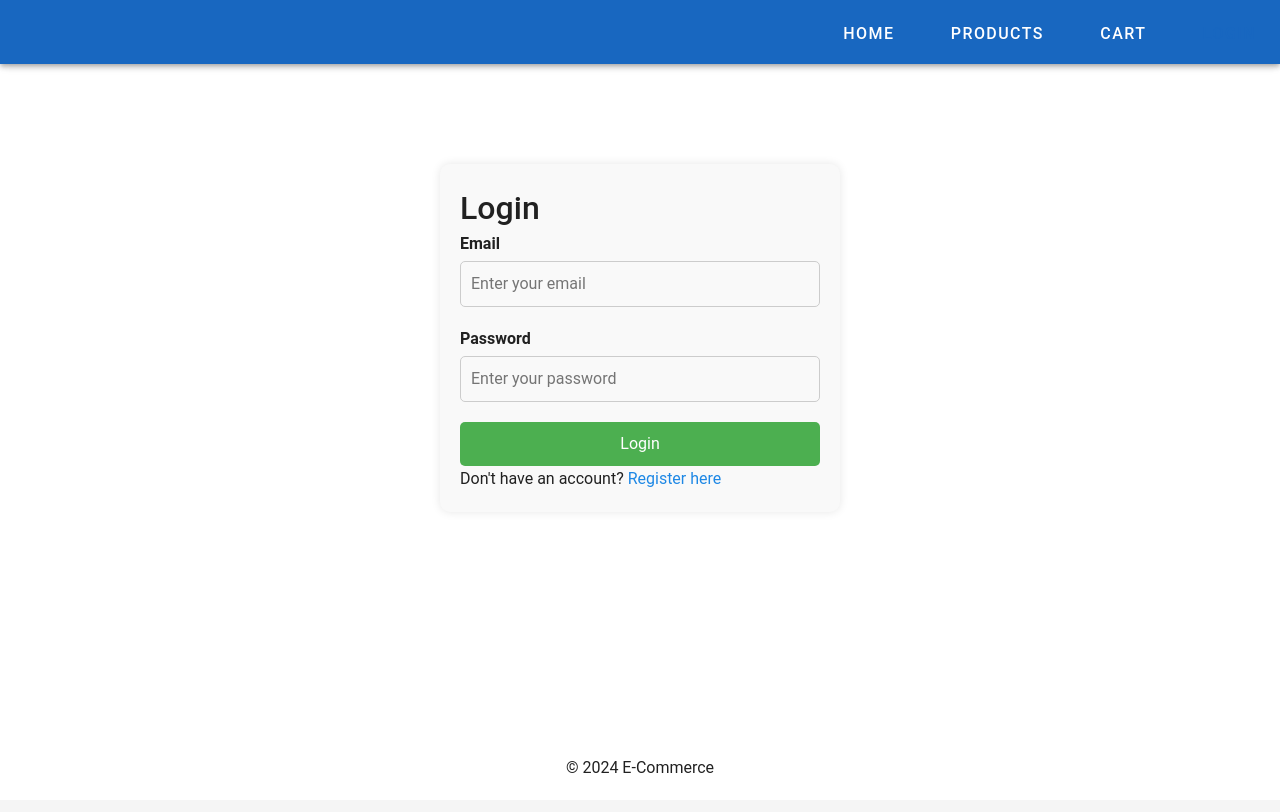
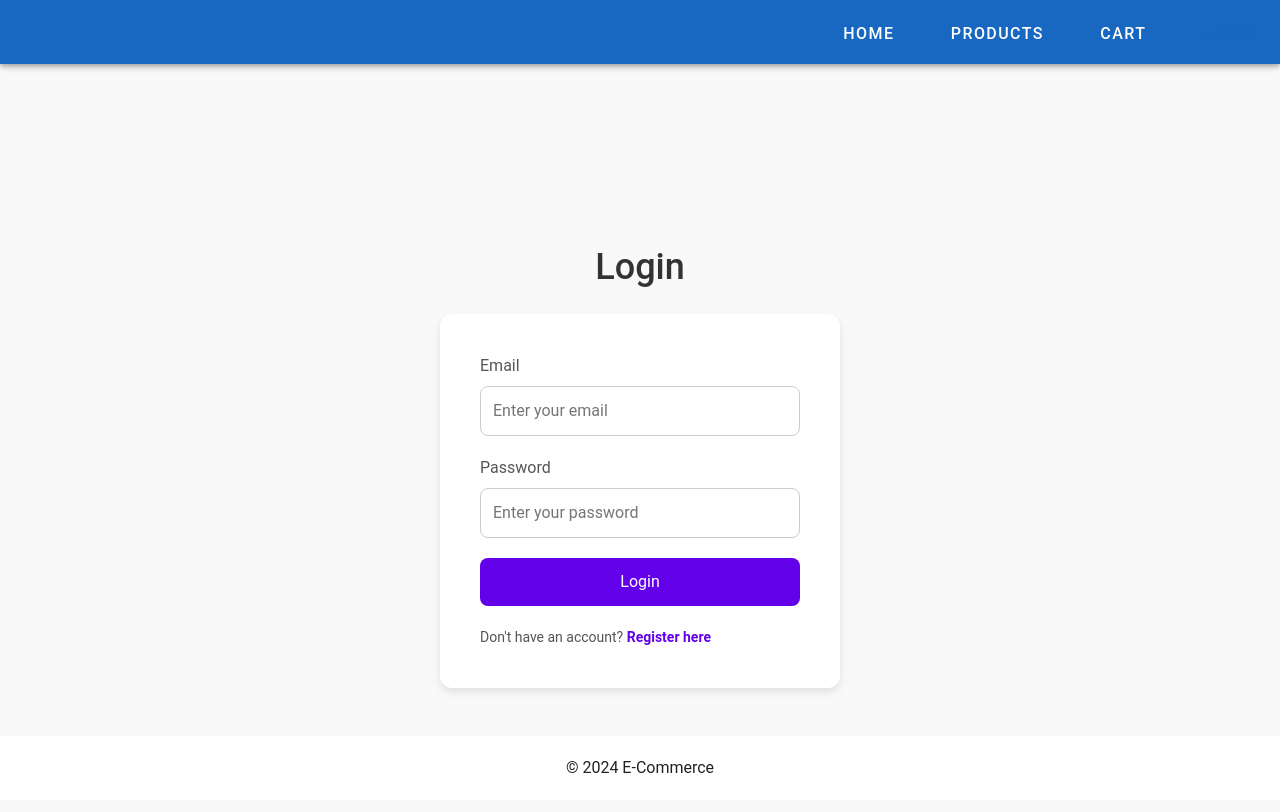
Before and after one commit to Coach-wannabe/ecommerce-vue, a Vue app: page /login in a window 1280 px wide. Shown: the top 812 px of the page. Built offline with nearby package versions, Linux system fonts and the light colour scheme.

Commit message:
Update style

```diff
--- a/src/components/LoginPage.vue
+++ b/src/components/LoginPage.vue
@@ -57,47 +57,86 @@ export default {
 
 <style scoped>
 .login-container {
-  max-width: 400px;
-  margin: 100px auto;
-  padding: 20px;
+  display: flex;
+  flex-direction: column;
+  align-items: center;
+  justify-content: center;
+  height: 100vh;
   background-color: #f9f9f9;
-  border-radius: 10px;
-  box-shadow: 0 0 10px rgba(0, 0, 0, 0.1);
+}
+
+h1 {
+  font-size: 36px;
+  margin-bottom: 20px;
+  color: #333;
 }
 
 .login-form {
   display: flex;
   flex-direction: column;
+  background-color: #fff;
+  padding: 40px;
+  border-radius: 12px;
+  box-shadow: 0 4px 8px rgba(0, 0, 0, 0.1);
+  max-width: 400px;
+  width: 100%;
 }
 
-label {
-  margin-bottom: 5px;
-  font-weight: bold;
+.login-form label {
+  font-size: 16px;
+  margin-bottom: 8px;
+  color: #555;
 }
 
-input {
-  padding: 10px;
+.login-form input {
+  padding: 12px;
+  font-size: 16px;
+  border: 1px solid #ccc;
+  border-radius: 8px;
   margin-bottom: 20px;
-  border: 1px solid #ccc;
-  border-radius: 5px;
+  width: 100%;
+  box-sizing: border-box;
+}
+
+.login-form input:focus {
+  outline: none;
+  border-color: #6200ea;
 }
 
 button {
-  padding: 10px;
-  background-color: #4caf50;
+  background-color: #6200ea;
   color: white;
+  padding: 12px;
   border: none;
-  border-radius: 5px;
+  border-radius: 8px;
+  font-size: 16px;
   cursor: pointer;
+  transition: background-color 0.3s;
 }
 
 button:hover {
-  background-color: #45a049;
+  background-color: #3700b3;
 }
 
 .error-message {
   color: red;
   font-size: 14px;
-  margin-bottom: 10px;
+  margin-bottom: 20px;
+}
+
+.login-form p {
+  font-size: 14px;
+  color: #555;
+  margin-top: 20px;
+}
+
+.login-form a {
+  color: #6200ea;
+  text-decoration: none;
+  font-weight: bold;
+}
+
+.login-form a:hover {
+  text-decoration: underline;
 }
 </style>
```
